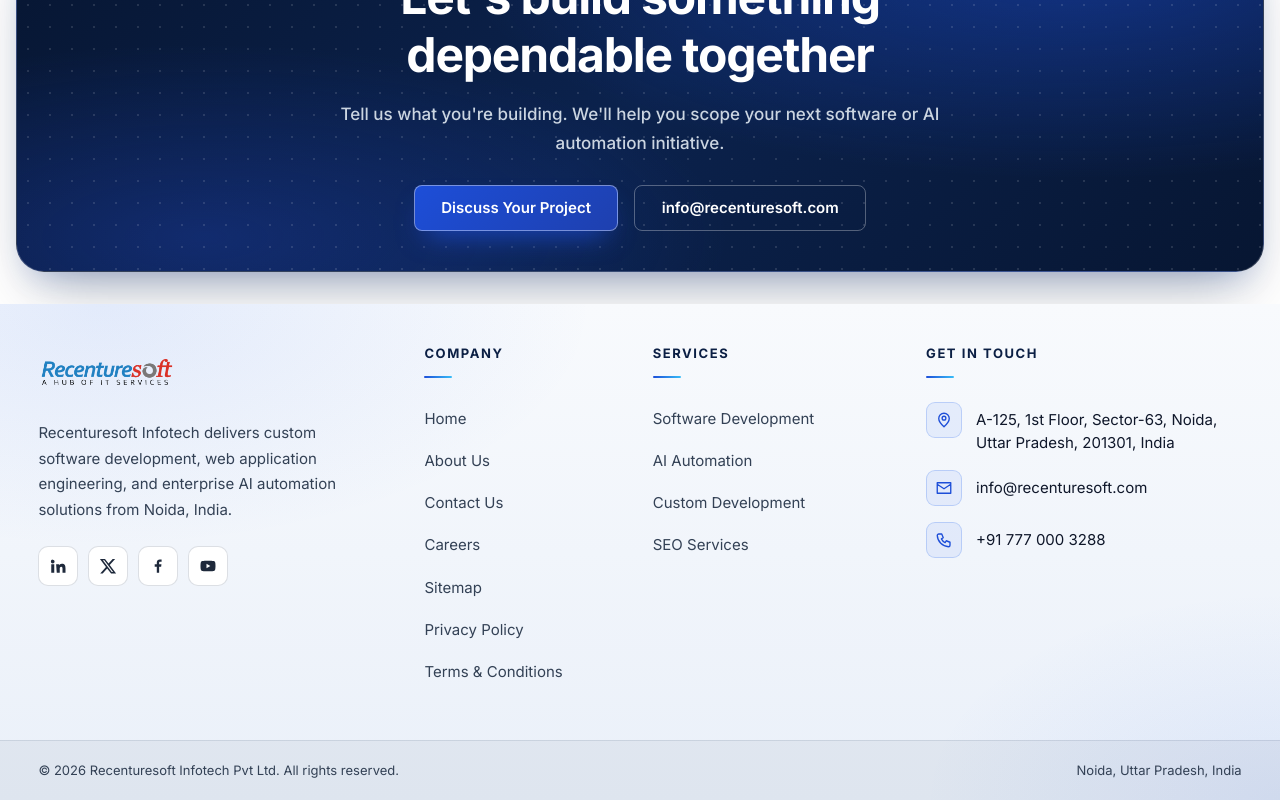
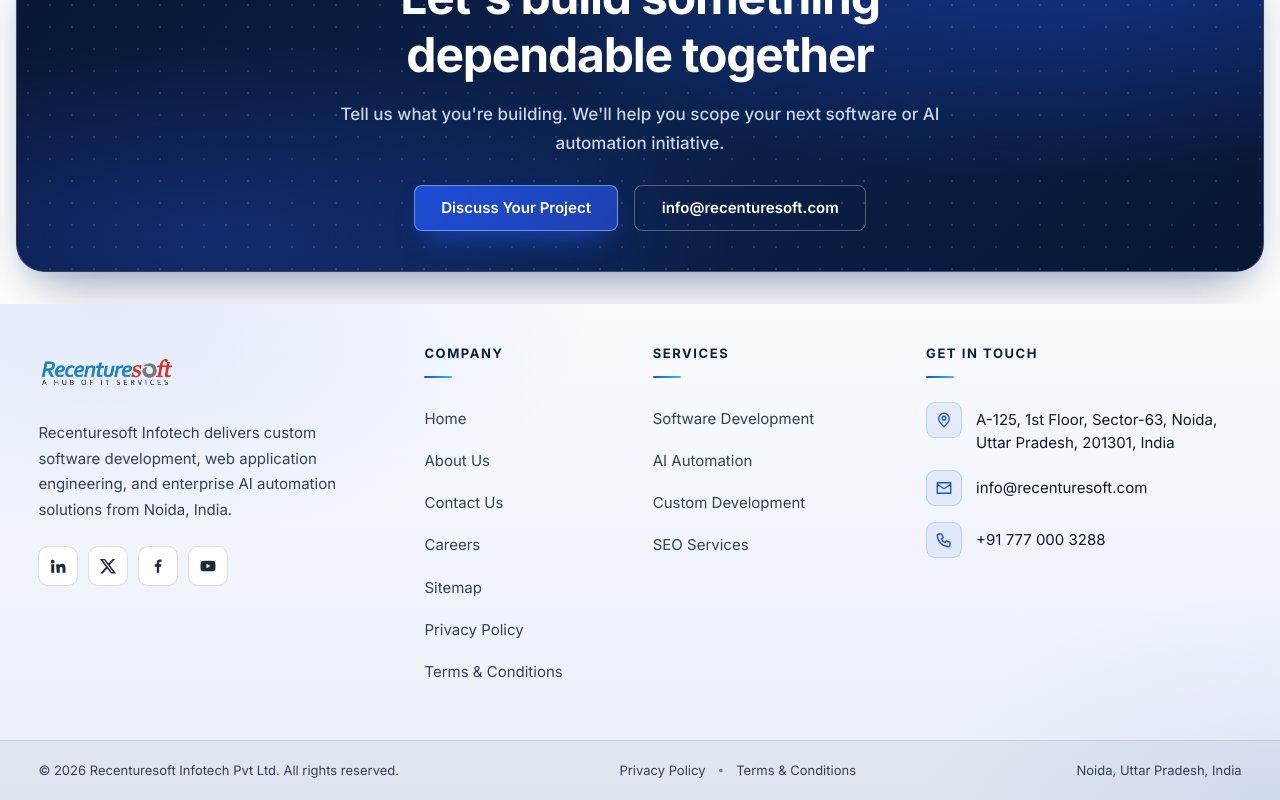
Before and after one commit to paras879/websiterecentresoft, a Next.js app: page / in a window 1280 px wide. Shown: the part 3866-4666 px from the top of the page. Built offline with nearby package versions, Linux system fonts and the light colour scheme.

Commit message:
feat: add Terms & Conditions page link to footer navigation and bottom bar

```diff
--- a/src/components/site-footer.module.css
+++ b/src/components/site-footer.module.css
@@ -301,6 +301,30 @@ a.contactItem:hover .contactIcon {
   color: var(--ft-muted);
 }
 
+.legalLinks {
+  display: inline-flex;
+  align-items: center;
+  gap: 0.75rem;
+}
+
+.legalLink {
+  font-size: 0.8125rem;
+  color: var(--ft-muted);
+  text-decoration: none;
+  transition: color 0.2s ease;
+}
+
+.legalLink:hover {
+  color: var(--ft-link-hover);
+  text-decoration: underline;
+}
+
+.legalDot {
+  font-size: 0.75rem;
+  color: var(--ft-muted);
+  opacity: 0.6;
+}
+
 /* Focus */
 .footer a:focus-visible {
   outline: 2px solid var(--ft-icon-color);
--- a/src/components/site-footer.tsx
+++ b/src/components/site-footer.tsx
@@ -26,14 +26,26 @@ export function SiteFooter({ site, info }: { site: SiteContent["site"]; info: Si
   const { contact } = info;
   const { footer, socials } = site;
 
-  // The privacy policy is a legal page, so it is always linked, even if the saved footer links do not include it.
+  // Legal pages (Privacy Policy and Terms & Conditions) are always linked, even if saved CMS links omit them.
   const hasPrivacyLink = footer.columns.some((c) => c.links.some((l) => l.href === "/privacy-policy"));
+  const hasTermsLink = footer.columns.some((c) =>
+    c.links.some((l) => l.href === "/terms-and-conditions" || l.href === "/terms"),
+  );
+
   const columns =
-    hasPrivacyLink || footer.columns.length === 0
+    footer.columns.length === 0
       ? footer.columns
-      : footer.columns.map((c, i) =>
-          i === 0 ? { ...c, links: [...c.links, { label: "Privacy Policy", href: "/privacy-policy" }] } : c,
-        );
+      : footer.columns.map((c, i) => {
+          if (i !== 0) return c;
+          const links = [...c.links];
+          if (!hasPrivacyLink && !links.some((l) => l.href === "/privacy-policy")) {
+            links.push({ label: "Privacy Policy", href: "/privacy-policy" });
+          }
+          if (!hasTermsLink && !links.some((l) => l.href === "/terms-and-conditions" || l.href === "/terms")) {
+            links.push({ label: "Terms & Conditions", href: "/terms-and-conditions" });
+          }
+          return { ...c, links };
+        });
 
   return (
     <footer className={styles.footer}>
@@ -141,6 +153,17 @@ export function SiteFooter({ site, info }: { site: SiteContent["site"]; info: Si
           <p className={styles.copy} suppressHydrationWarning>
             &copy; {currentYear} {info.legalName}. {footer.rightsText}
           </p>
+          <div className={styles.legalLinks}>
+            <Link href="/privacy-policy" className={styles.legalLink}>
+              Privacy Policy
+            </Link>
+            <span className={styles.legalDot} aria-hidden="true">
+              •
+            </span>
+            <Link href="/terms-and-conditions" className={styles.legalLink}>
+              Terms & Conditions
+            </Link>
+          </div>
           <span className={styles.officialNote}>{footer.bottomNote}</span>
         </div>
       </div>
```
